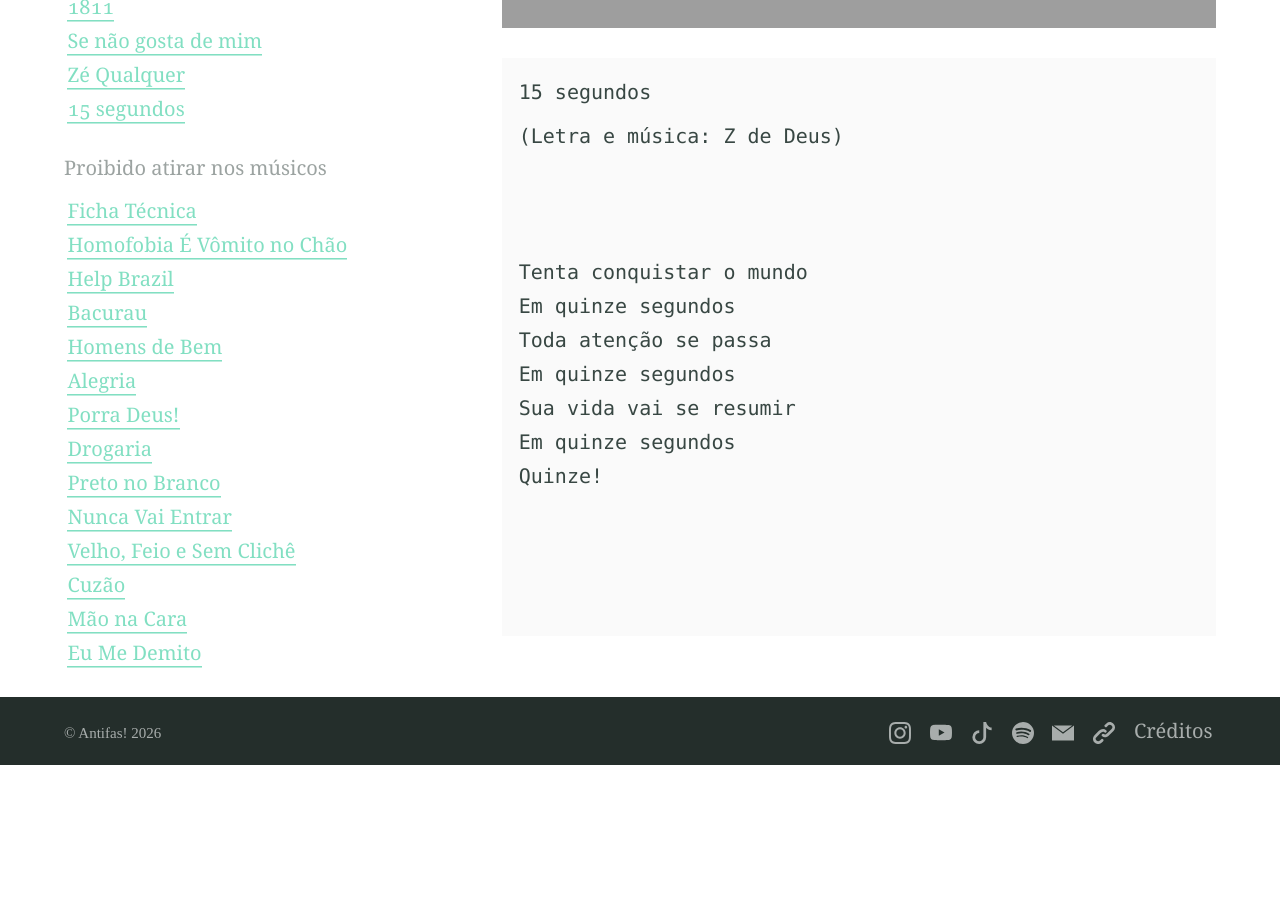
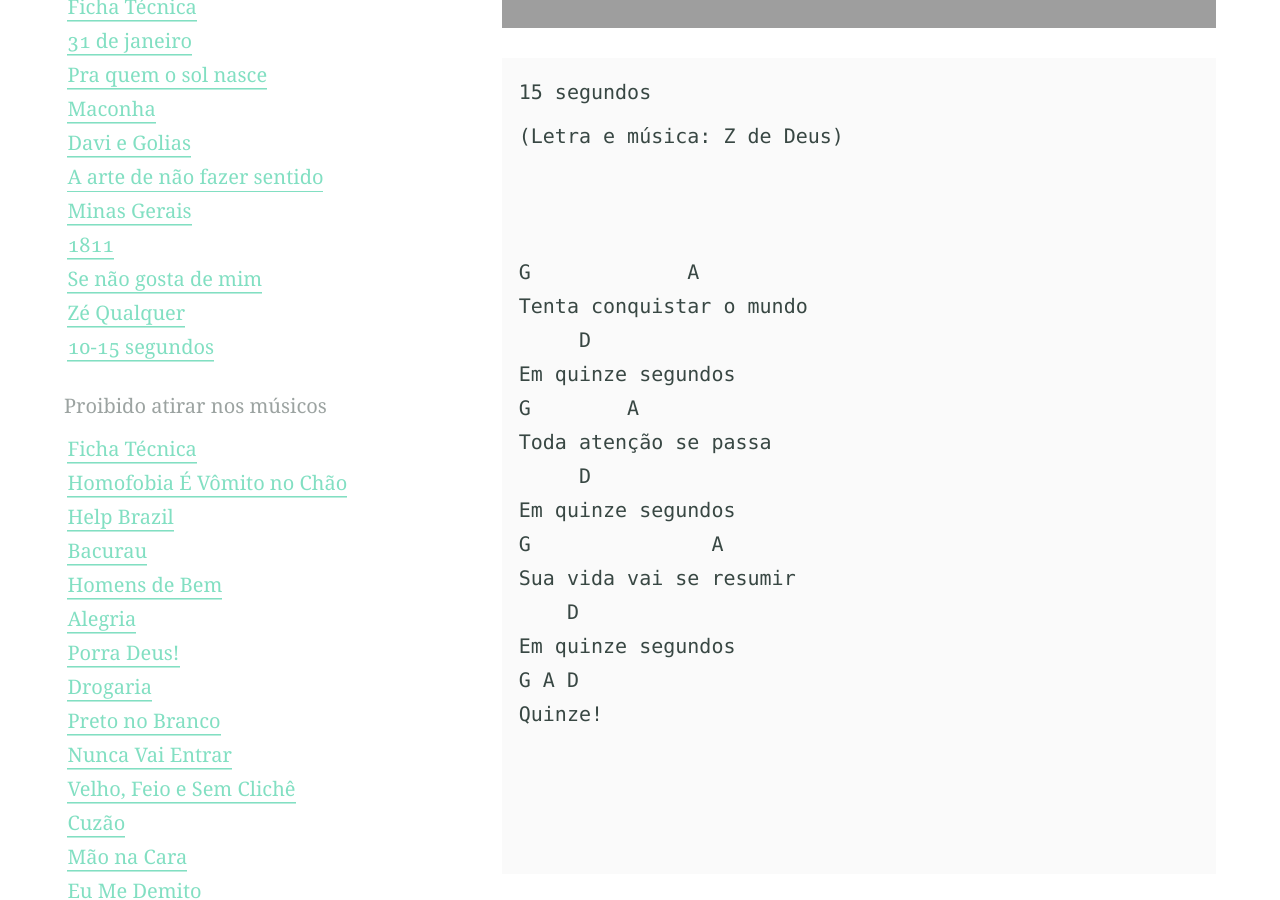
Before and after one commit to antifas/antifas.github.io, a Jekyll site: the page built from _letras_disco2/10-15 segundos.md, in a window 1280 px wide and 900 px high, scrolled down 807 px. Built offline with Jekyll 4.4.1, drawn with Linux system fonts in a browser that asks for light colours; before the commit the page ends 1572 px from its top, so only the background shows below that; part of the change alters nothing that is shown; grey boxes are pictures that could not be loaded.

Commit message:
Update and rename 15 segundos.md to 10-15 segundos.md

```diff
--- a/_letras_disco2/15 segundos.md
+++ b/_letras_disco2/10-15 segundos.md
@@ -4,13 +4,21 @@ disco: A Arte de não fazer sentido
 layout: musicas
 feature_image: "/imgs/15.jpg"
 video: rppkuvmwRt4
+mp3: assets/Disco2/10-15 segundos.mp3
 ---
 (Letra e música: Z de Deus)
 
+G             A
 Tenta conquistar o mundo
+     D
 Em quinze segundos
+G        A
 Toda atenção se passa
+     D
 Em quinze segundos
+G               A
 Sua vida vai se resumir
+    D
 Em quinze segundos
+G A D
 Quinze!
```
